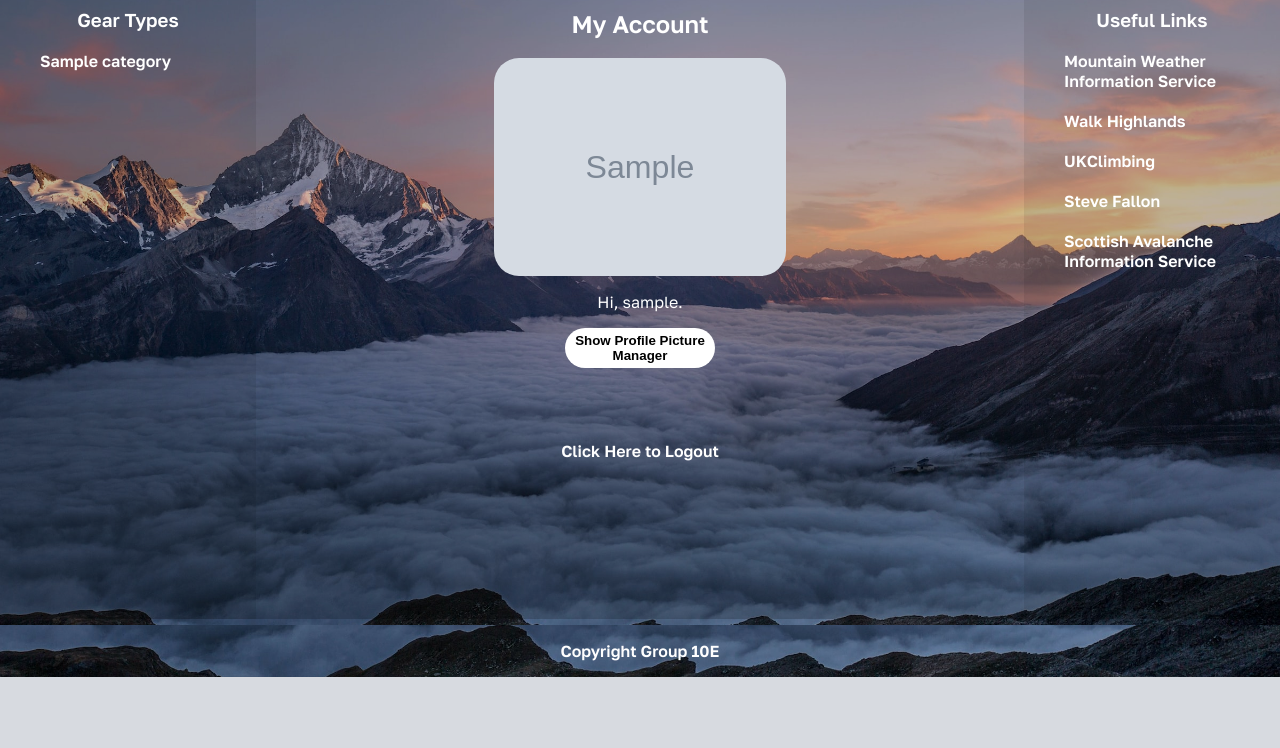
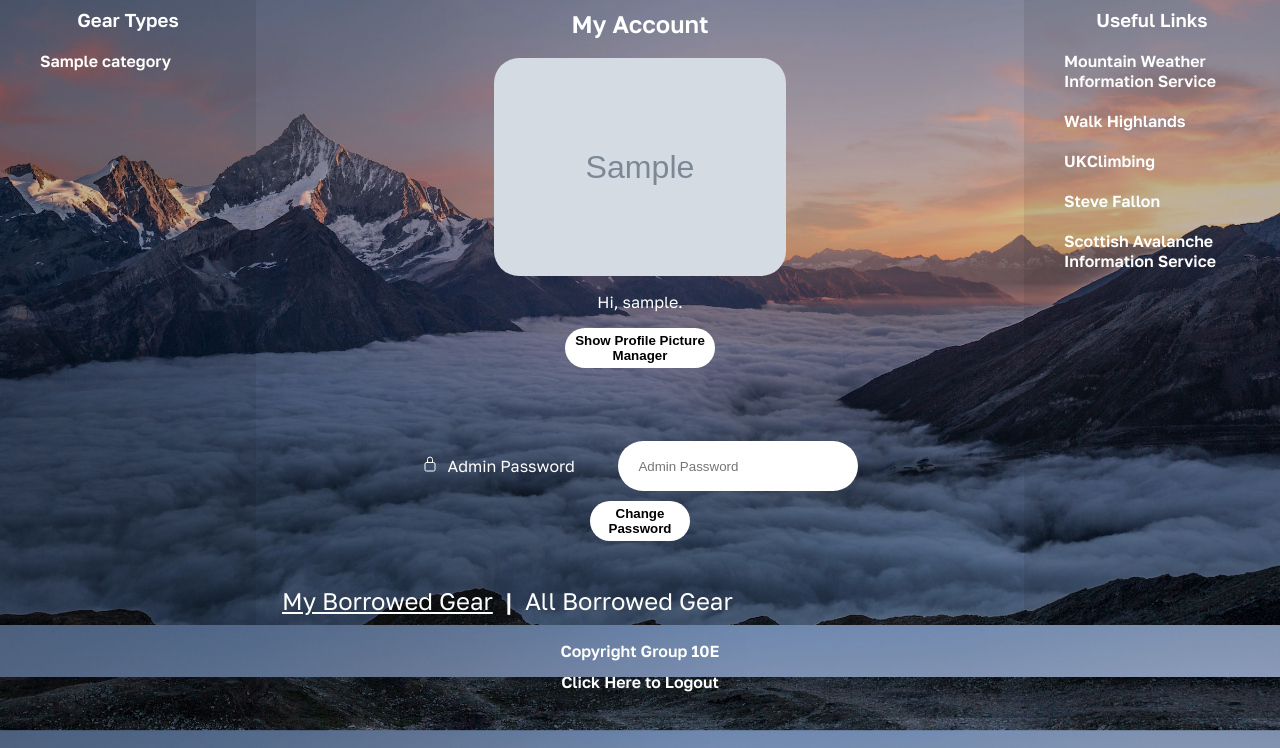
Before and after one commit to nathanlogie/wad2-groupProject, a Django app: page /gear-store/account/ in a window 1280 px wide. Shown: the part 123-871 px from the top of the page. Before the commit the page ends 800 px from the top, so only its background shows below. Run offline with Django 3.2, Linux system fonts and the light colour scheme; a user stored in the database is signed in; tables that the repository leaves empty hold one stand-in row (values such as "Sample post"); grey boxes marked "Sample" are stand-in pictures.

Commit message:
completed accounts page

```diff
--- a/gearStore/views.py
+++ b/gearStore/views.py
@@ -151,28 +151,43 @@ def account(request):
     passwords = AdminPassword.objects.all()
     if not passwords:
         user_profile.adminStatus = True
-    form = AdminForm()
+    password_form = AdminForm()
+    picture_form = UserProfileForm()
 
     if request.method == "POST":
-        # get new profile picture
-        form = UserProfileForm(request.POST or None, request.FILES, instance=user_profile)
-        if form.is_valid():
-            form.save()
+        post_type = request.POST.get("post-type")
+        if post_type == "picture":
+            # get new profile picture
+            picture_form = UserProfileForm(request.POST or None, request.FILES, instance=user_profile)
+            if picture_form.is_valid():
+                picture_form.save()
+        elif post_type == "password":
+            password_form = AdminForm(request.POST)
+            if password_form.is_valid():
+                if not passwords:
+                    password = password_form.save(commit=True)
+                elif user_profile.adminStatus:
+                    passwords[0].password = password_form.password
+                else:
+                    if passwords[0].password == password_form.password:
+                        user_profile.adminStatus = True
+                        user_profile.save()
+    context_dict['picture_form'] = picture_form
+    context_dict['password_form'] = password_form
 
-    #     form = AdminForm(request.post)
-    #     if form.is_valid():
-    #         if not passwords:
-    #             password = form.save(commit=True)
-    #         elif user_profile.adminStatus:
-    #             passwords[0].password = form.password
-    #         else:
-    #             if passwords[0].password == form.password:
-    #                 user_profile.adminStatus = True
-    #                 user_profile.save()
-    # context_dict['password_form'] = form
     user_bookings = Booking.objects.filter(user=user_profile)
     for booking in user_bookings:
-        print(booking)
+        if not booking.is_current():
+            user_bookings = user_bookings.exclude(id = booking.id)
+    context_dict["user_bookings"] = user_bookings
+
+    if user_profile.adminStatus:
+        all_bookings = Booking.objects.all()
+        for booking in all_bookings:
+            if not booking.is_current():
+                all_bookings = all_bookings.exclude(id = booking.id)
+        context_dict["all_bookings"] = all_bookings
+
     return render(request, 'gearStore/account.html', context_dict)
 
 
--- a/static/css/main.css
+++ b/static/css/main.css
@@ -452,6 +452,16 @@ footer {
     display: none;
 }
 
+.borrow-menu-title{
+    background: none;
+    outline: none;
+    color: inherit;
+    font-size: inherit;
+    font-family: inherit;
+    padding: none;
+    border: none;
+}
+
 .input-box Label.dropdown-label {
     margin-top: 0;
     margin-right: 10px;
--- a/static/js/showForm.js
+++ b/static/js/showForm.js
@@ -12,3 +12,21 @@ function showHiddenForm() {
          button.innerHTML = "Show Profile Picture Manager";
     }
 }
+
+function setBorrowMenu(menu){
+    const user_bookings = document.getElementById("user-bookings");
+    const all_bookings = document.getElementById("all-bookings");
+    const user_bookings_title = document.getElementById("user-bookings-title");
+    const all_bookings_title = document.getElementById("all-bookings-title");
+    if (menu == "user"){
+        user_bookings.style.display = "block"
+        all_bookings.style.display = "none"
+        user_bookings_title.style.textDecoration = "underline"
+        all_bookings_title.style.textDecoration = "none"
+    }else if (menu == "all"){
+        all_bookings.style.display = "block"
+        user_bookings.style.display = "none"
+        all_bookings_title.style.textDecoration = "underline"
+        user_bookings_title.style.textDecoration = "none"
+    }
+}
--- a/templates/gearStore/account.html
+++ b/templates/gearStore/account.html
@@ -17,9 +17,9 @@
     <p>Hi, {{user.username}}.</p>
     <div class="form-container" id='account-image-form'>
         <div class="form-value">
-            <form enctype="multipart/form-data" method="post" action="{% url "gearStore:account" %}">
+            <form enctype="multipart/form-data" method="post" action="{% url 'gearStore:account' %}">
                 {% csrf_token %}
-                {% for hidden in form.hidden_fields %}
+                {% for hidden in picture_form.hidden_fields %}
                     {{ hidden }}
                 {% endfor %}
                 <div class="input-box">
@@ -33,5 +33,57 @@
         </div>
     </div>
     <button id="action-button" onclick="showHiddenForm()">Show Profile Picture Manager</button>
+    <div class="form-container">
+        <div class="form-value">
+            <form method="post" action="{% url 'gearStore:account' %}">
+                {% csrf_token %}
+                <div class="input-box">
+                    <ion-icon name="lock-closed-outline"></ion-icon>
+                    <Label for="">Admin Password</Label>
+                    <input type="password" name="password" placeholder="Admin Password" required>
+                </div>
+                <div class="submit-button">
+                    <button>
+                        {% if user_profile.adminStatus %}
+                            Change Password
+                        {% else %}
+                            Become Admin
+                        {% endif %}
+                    </button>
+                </div>
+            </form>
+        </div>
+    </div>
+
+    <h2>
+        <Button class="borrow-menu-title" id="user-bookings-title" onclick="setBorrowMenu('user')" style="text-decoration: underline;">My Borrowed Gear</Button>
+        {% if user_profile.adminStatus %}
+            | <Button class="borrow-menu-title" onclick="setBorrowMenu('all')" id="all-bookings-title">All Borrowed Gear</Button>
+        {% endif %}
+    </h2>
+    <div id="user-bookings">
+        {% if user_bookings %}
+            <div class="menu-container">
+                {% for booking in user_bookings %}
+                    <a href="{% url 'gearStore:view-gear' booking.gearItem.slug %}" class="menu-card-link" style="background-image: url('/media/{{ booking.gearItem.picture }}')"><div class="menu-card"><p>{{ booking.gearItem.name }}</p></div></a>
+                {% endfor %}
+            </div>
+        {% else %}
+            <strong>You currently have no borrowed Gear.</strong>
+        {% endif %}
+    </div>
+    {% if user_profile.adminStatus %}
+        <div id="all-bookings" style="display: none;">
+            {% if all_bookings %}
+                <div class="menu-container">
+                    {% for booking in all_bookings %}
+                        <a href="{% url 'gearStore:view-gear' booking.gearItem.slug %}" class="menu-card-link" style="background-image: url('/media/{{ booking.gearItem.picture }}')"><div class="menu-card"><p>{{ booking.gearItem.name }}</p></div></a>
+                    {% endfor %}
+                </div>
+            {% else %}
+                <strong>There is currently no borrowed gear.</strong>
+            {% endif %}
+        </div>
+    {% endif %}
     <p><a href="{% url 'gearStore:logout' %}">Click Here to Logout</a></p>
 {% endblock %}
--- a/templates/gearStore/category.html
+++ b/templates/gearStore/category.html
@@ -16,7 +16,7 @@
                 {% endfor %}
             </div>
         {% else %}
-            <strong>No pages currently in category.</strong>
+            <strong>No gear currently in category.</strong>
         {% endif %}
     {% else %}
         The specified category does not exist.
```
